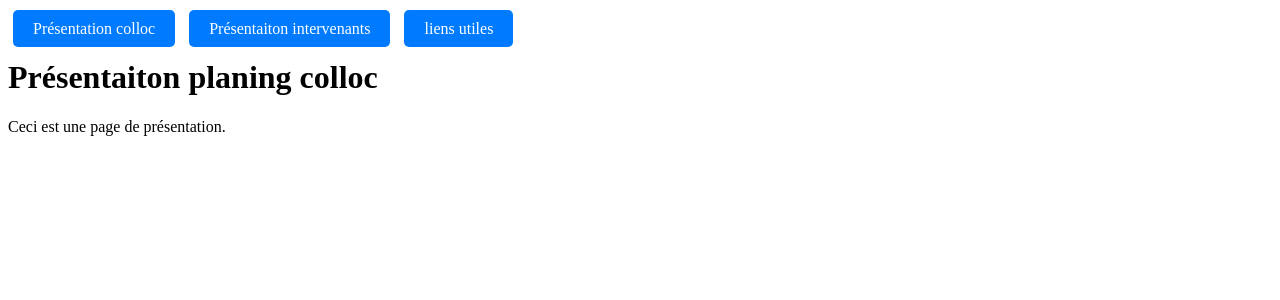
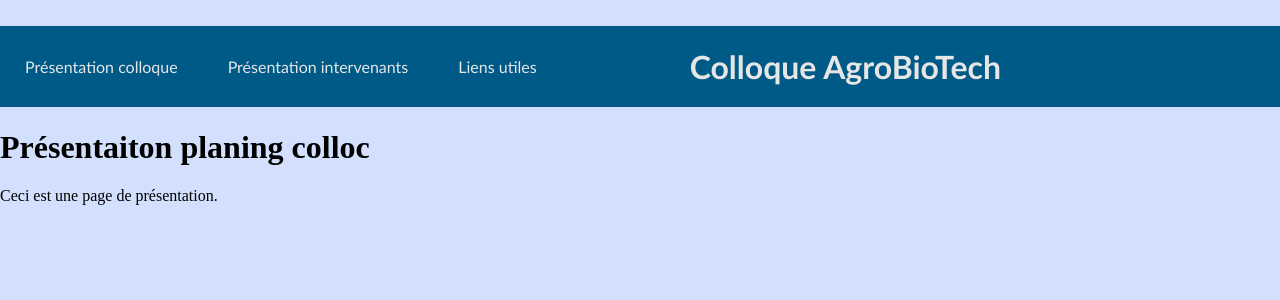
Before and after one commit to DamienFUSTER/Colloc-Application, a Flask app: page / in a window 1280 px wide. Shown: the top 300 px of the page. Run offline with Flask 3, Linux system fonts and the light colour scheme.

Commit message:
start styling the site

```diff
--- a/static/style.css
+++ b/static/style.css
@@ -1,13 +1,34 @@
+
+
+.header {
+  margin-top: 2%;
+  display: flex;
+  background-color: rgb(0, 90, 135);
+}
+
 .nav-buttons {
-    margin-top: 20px;
+    display: flex;
+    align-items: center;
 }
 
 .nav-buttons a {
     text-decoration: none;
     margin: 5px;
     padding: 10px 20px;
-    background-color: #007BFF;
-    color: white;
+    color: rgb(230, 230, 230);
     border-radius: 5px;
     transition: background-color 0.3s ease;
+    font-family:'Trebuchet MS', 'Lucida Sans Unicode', 'Lucida Grande', 'Lucida Sans', Arial, sans-serif;
+
 }
+
+.title {
+  margin-left: 10%;
+  color: rgb(230, 230, 230);
+  font-family:'Trebuchet MS', 'Lucida Sans Unicode', 'Lucida Grande', 'Lucida Sans', Arial, sans-serif;
+}
+
+body {
+  background-color: rgb(210, 224, 253);
+  margin: 0;
+}
--- a/templates/base.html
+++ b/templates/base.html
@@ -1,20 +1,29 @@
 <!DOCTYPE html>
 
 <html lang="fr">
+
 <head>
     <meta charset="UTF-8">
     <meta name="viewport" content="width=device-width, initial-scale=1.0">
     <title>{% block title %}Flask App{% endblock %}</title>
     <link rel="stylesheet" href="{{ url_for('static', filename='style.css') }}">
 </head>
+
 <body>
     <div class="container">
+      <div class="header">
         <div class="nav-buttons">
-            <a href="/">Présentation colloc</a>
-            <a href="/pres_inter">Présentaiton intervenants</a>
-            <a href="/links">liens utiles</a>
+            <a href="/">Présentation colloque</a>
+            <a href="/pres_inter">Présentation intervenants</a>
+            <a href="/links">Liens utiles</a>
         </div>
+        <div class="title">
+            <H1> Colloque AgroBioTech </H1>
+        </div>
+      </div>
+
         {% block content %}{% endblock %}
     </div>
 </body>
+
 </html>
```
